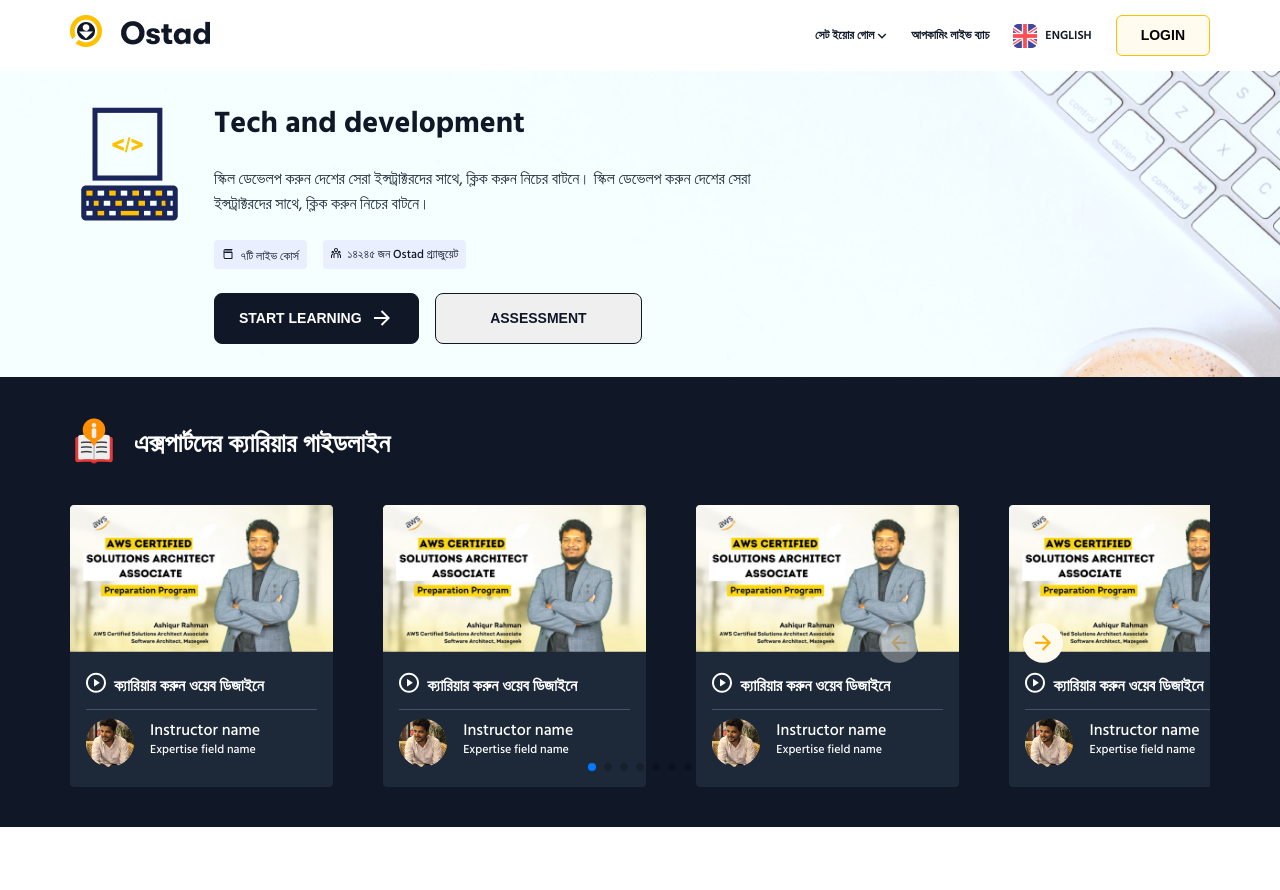
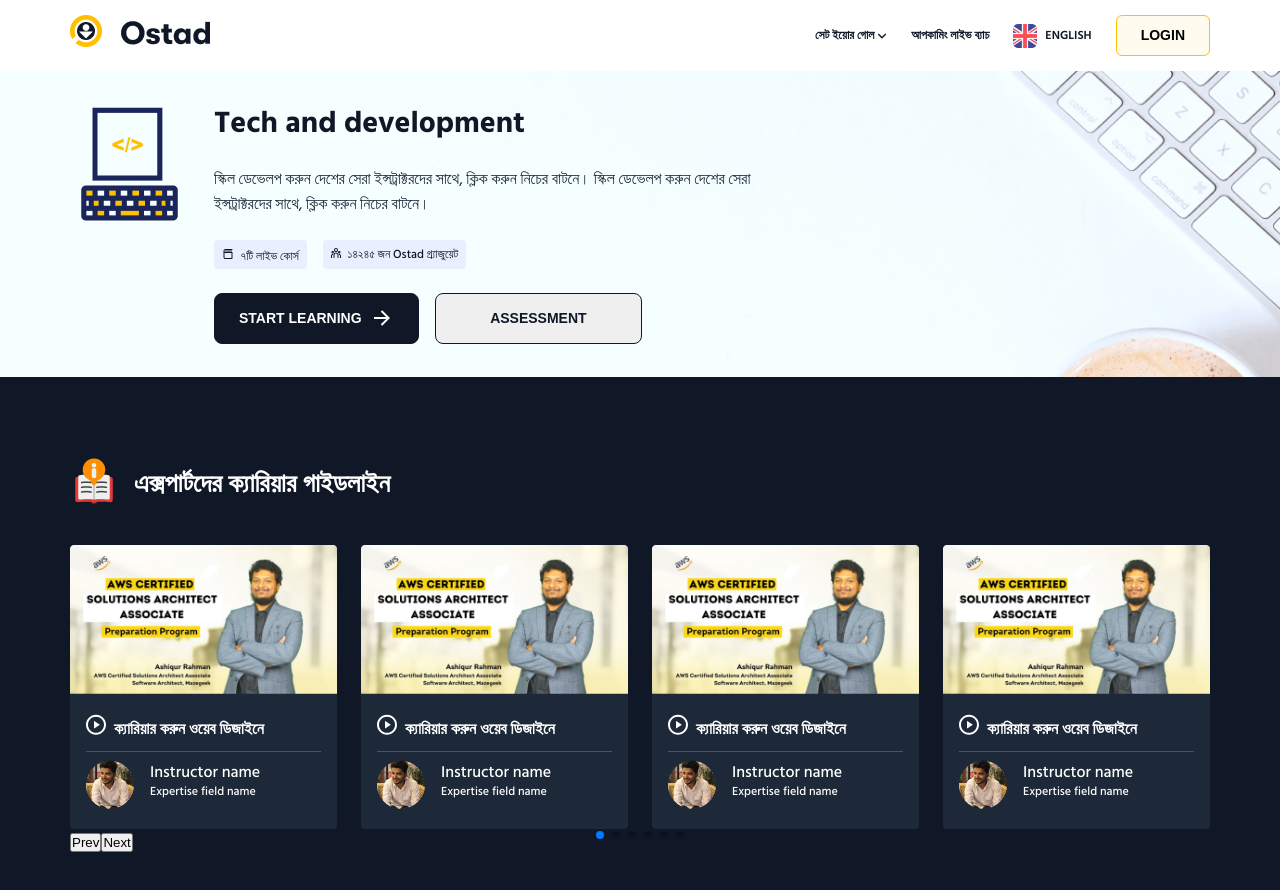
Before and after one commit to iamraihan/ostad-ui-task, a React (Create React App) app: page / in a window 1280 px wide. Shown: the top 890 px of the page. Before the commit the page ends 827 px from the top, so only its background shows below. Built offline with nearby package versions, Linux system fonts and the light colour scheme.

Commit message:
swiper navigation btn showing using use swiper hooks

```diff
--- /dev/null
+++ b/src/components/ExpertSwiperBtn/ExpertSwiperBtn.js
@@ -0,0 +1,26 @@
+import React from "react";
+import { useSwiper } from "swiper/react";
+import "./ExpertSwiperBtn.css";
+
+const ExpertSwiperBtn = () => {
+  const swiper = useSwiper();
+  console.log(swiper);
+  return (
+    <div className="swiper-btns">
+      <button
+        className="expert-swiper-next-btn"
+        onClick={() => swiper.slidePrev()}
+      >
+        Prev
+      </button>
+      <button
+        className="expert-swiper-prev-btn"
+        onClick={() => swiper.slideNext()}
+      >
+        Next
+      </button>
+    </div>
+  );
+};
+
+export default ExpertSwiperBtn;
--- a/src/pages/ExpertGuideline/ExpertGuideline.css
+++ b/src/pages/ExpertGuideline/ExpertGuideline.css
@@ -1,5 +1,17 @@
+.slide-wrapper {
+  position: relative;
+}
+
+.slider-container {
+  max-width: 1300px;
+  margin: 0 auto;
+  /* padding-left: 80px !important;
+  padding-right: 80px !important; */
+}
+
 .expert-area-inner {
-  padding: 40px 0;
+  padding-top: 80px;
+  padding-bottom: 80px;
 }
 .expert-title-wrapper {
   display: flex;
@@ -15,26 +27,46 @@
 
 /* swiper css  */
 
-.expertSwiper .swiper-button-prev:after,
+.expertSwiper {
+  /* padding-left: 49px;
+  padding-right: 49px; */
+}
+.swiper-container {
+  position: relative;
+}
+
+.swiper-button-prev,
+.swiper-button-next {
+  position: absolute;
+  top: 50%;
+  transform: translateY(-50%);
+}
+.swiper-button-prev {
+  left: 0;
+}
+.swiper-button-next {
+  right: 0;
+}
+.swiper-button-prev:after,
 .swiper-rtl .swiper-button-next:after {
   content: url("../../assets/images/expert-career-guideline/left-navigation.svg");
 }
-.expertSwiper .swiper-button-next:after,
+.swiper-button-next:after,
 .swiper-rtl .swiper-button-prev:after {
   content: url("../../assets/images/expert-career-guideline/right-navigation.svg");
 }
 
-.expertSwiper .swiper-button-prev {
-  left: calc(75% - 40px);
+.swiper-button-prev {
+  left: calc(4% - 40px);
   margin-bottom: 12px;
 }
-.expertSwiper .swiper-button-next {
-  right: calc(17% - 40px);
+.swiper-button-next {
+  right: calc(4% - 40px);
   margin-bottom: 12px;
 }
-.expertSwiper .swiper-button-prev,
-.expertSwiper .swiper-button-next {
-  /* top: unset !important; */
+.swiper-button-prev,
+.swiper-button-next {
+  top: unset !important;
   bottom: 0px;
   position: absolute;
 }
--- a/src/pages/ExpertGuideline/ExpertGuideline.js
+++ b/src/pages/ExpertGuideline/ExpertGuideline.js
@@ -1,4 +1,3 @@
-import React, { useRef } from "react";
 import expertBook from "../../assets/images/expert-career-guideline/book.png";
 import ExpertCareerCard from "../../components/ExpertCareerCard/ExpertCareerCard";
 
@@ -7,18 +6,19 @@
 // Import Swiper styles
 import "swiper/css";
 import "swiper/css/pagination";
-import "swiper/css/navigation";
+import "swiper/css/bundle";
 import "./ExpertGuideline.css";
 
 // import required modules
 import { Navigation, Pagination } from "swiper";
+import ExpertSwiperBtn from "../../components/ExpertSwiperBtn/ExpertSwiperBtn";
 
 const ExpertGuideline = () => {
   // const navigationNextRef = useRef(null);
   // const navigationPrevRef = useRef(null);
   return (
-    <div className="bg-dark">
-      <div className="container expert-area-inner">
+    <div className="bg-dark slide-wrapper">
+      <div className=" expert-area-inner container">
         <div className="expert-title-wrapper">
           <div>
             <img src={expertBook} alt="" />
@@ -29,6 +29,7 @@
         </div>
         {/* slider  */}
         <>
+          <div className="swiper-container">
             <Swiper
               slidesPerView={1}
               spaceBetween={10}
@@ -36,10 +37,9 @@
                 clickable: true,
               }}
               // navigation={{
-            //   nextEl: "#expert-swiper-button-next",
-            //   prevEl: "#expert-swiper-button-prev",
+              //   nextEl: ".swiper-button-next",
+              //   prevEl: ".swiper-button-prev",
               // }}
-
               breakpoints={{
                 "@0.00": {
                   slidesPerView: 1,
@@ -54,11 +54,11 @@
                   spaceBetween: 40,
                 },
                 "@1.50": {
-                slidesPerView: 3.8,
-                spaceBetween: 50,
+                  slidesPerView: 4,
+                  spaceBetween: 24,
                 },
               }}
-            navigation={true}
+              // navigation={true}
               modules={[Pagination, Navigation]}
               className="expertSwiper"
             >
@@ -89,11 +89,11 @@
               <SwiperSlide>
                 <ExpertCareerCard />
               </SwiperSlide>
+              <ExpertSwiperBtn />
             </Swiper>
+          </div>
         </>
       </div>
-      {/* <button ref={navigationNextRef}>Hello</button>
-      <button ref={navigationPrevRef}>Prev</button> */}
     </div>
   );
 };
```
Also changed, not shown: src/components/ExpertSwiperBtn/ExpertSwiperBtn.css (added). Lines whose indentation alone changed are shown as unchanged.
